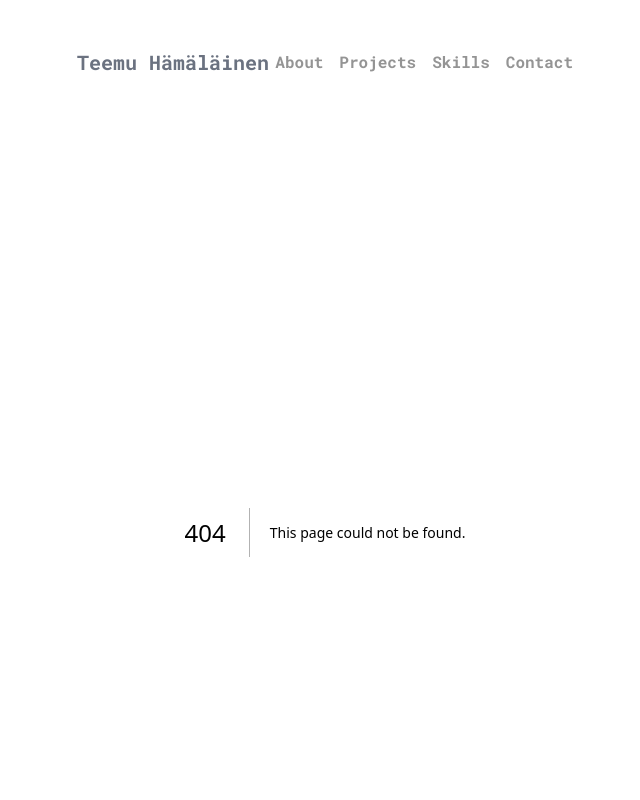
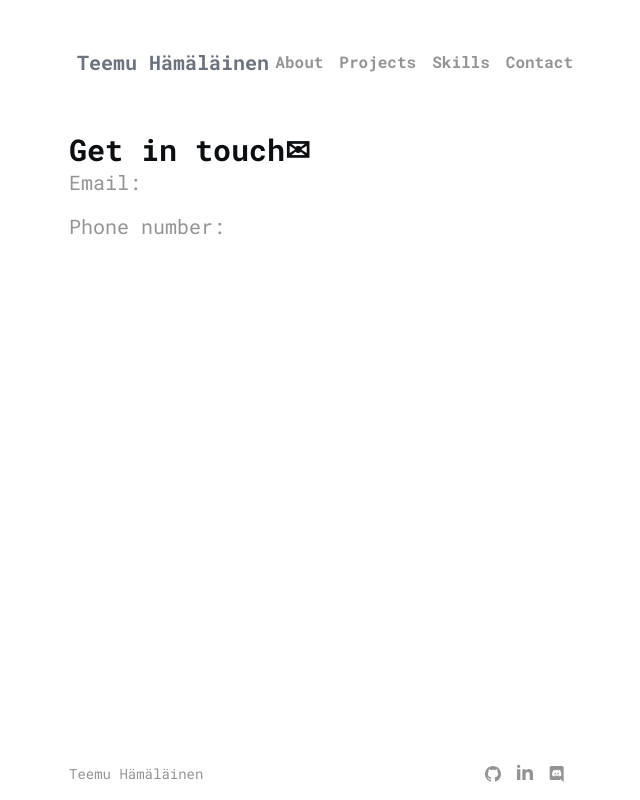
Before and after one commit to temevh/minimalisticPort, a Next.js app: page /contact in a window 1280 px wide. Before the commit this address had no page. Shown: the top 800 px of the page, without its empty margins (315-955 px from the left). Built offline with nearby package versions, Linux system fonts and the light colour scheme.

Commit message:
started to wrk on contact page

```diff
--- /dev/null
+++ b/src/app/contact/page.jsx
@@ -0,0 +1,17 @@
+const ContactPage = () => {
+  return (
+    <div>
+      <p className="text-3xl font-bold">Get in touch✉</p>
+      <div className="flex flex-col gap-4">
+        <p className="text-xl text-white">
+          <span className=" text-graytext">Email:</span>temehama@gmail.com
+        </p>
+        <p className="text-xl text-white">
+          <span className=" text-graytext">Phone number:</span>044-3459658
+        </p>
+      </div>
+    </div>
+  );
+};
+
+export default ContactPage;
```
